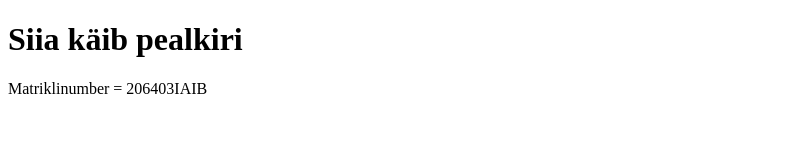
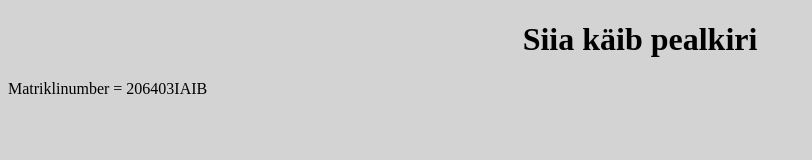
Before and after one commit to ortamm/itsissejuhatus, a plain HTML site: page index.html in a window 1280 px wide. Shown: the whole page, without its empty margins (0-812 px from the left). Drawn offline with Linux system fonts and the light colour scheme.

Commit message:
Update index.html

```diff
--- a/index.html
+++ b/index.html
@@ -3,6 +3,14 @@
 <html lang="et">
 	<head>
 		<title>Sissejuhatus IT-sse</title>
+		<style>
+			h1{
+				text-align: center;
+			}
+			body{
+				background-color: rgb(211,211,211);
+			}
+		</style>
 		<meta charset="UTF-8">
 	</head>
 	<body>
```
